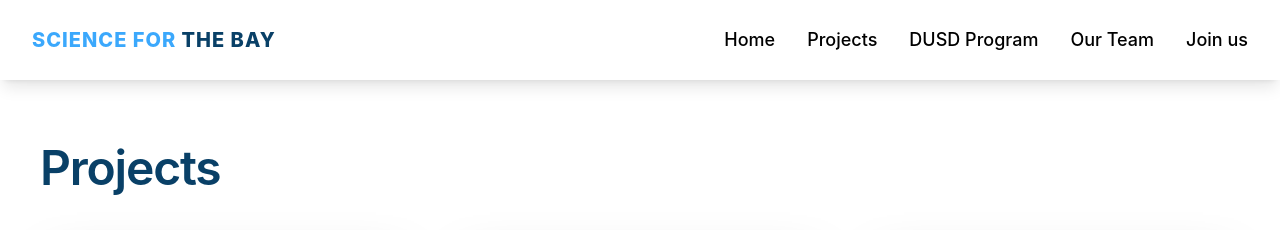
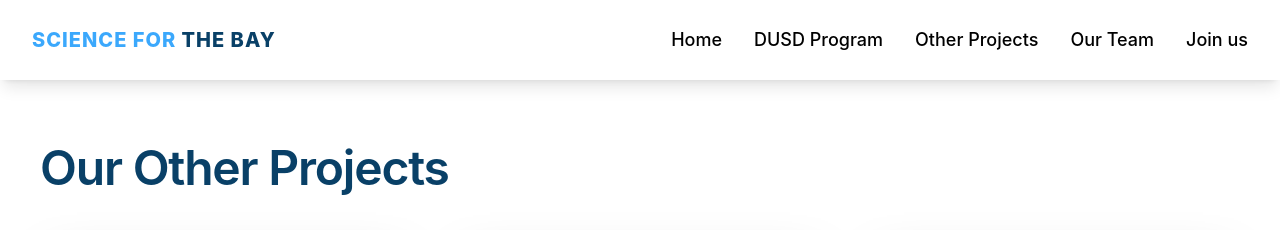
Before and after one commit to SahasKoka/ScienceForTheBayWebsite, a Next.js app: page /projects in a window 1280 px wide. Shown: the top 230 px of the page. Built offline with nearby package versions, Linux system fonts and the light colour scheme.

Commit message:
Change page order
Signed-off-by: Lukas Somwong <93167066+ItsJustLukas78@users.noreply.github.com>

```diff
--- a/src/app/projects/page.tsx
+++ b/src/app/projects/page.tsx
@@ -8,7 +8,7 @@ export default function ProjectPage() {
       <section className="mx-10">
         <div className="mx-auto flex max-w-screen-xl flex-col">
           <h1 className="mb-10 max-w-2xl scroll-m-24 text-3xl font-semibold leading-none tracking-tight text-primary md:text-4xl xl:text-5xl">
-            Projects
+            Our Other Projects
           </h1>
           <div className="grid grid-cols-1 gap-10 md:grid-cols-2 xl:grid-cols-3">
             {Projects.map((project: ProjectType) => (
--- a/src/components/Footer.tsx
+++ b/src/components/Footer.tsx
@@ -29,8 +29,8 @@ export function Footer() {
       <div className="flex xl:flex-row sm:flex-col flex-row gap-7 mt-3 [&>*]:font-medium [&>*]:h-min [&>*]:transition-colors [&>*]:duration-500">
         <div className="flex flex-col gap-7 sm:flex-row">
           <Link href="/" className="hover:text-[var(--ascent-color)]">Home</Link>
-          <Link href="/projects" className="hover:text-[var(--ascent-color)]">Projects</Link>
           <Link href="/dusd" className="hover:text-[var(--ascent-color)]">DUSD Program</Link>
+          <Link href="/projects" className="hover:text-[var(--ascent-color)]">Other Projects</Link>
         </div>
         <div className="flex flex-col gap-7 sm:flex-row">
          <Link href="/team" className="hover:text-[var(--ascent-color)]">Our Team</Link>
--- a/src/components/NavBar.tsx
+++ b/src/components/NavBar.tsx
@@ -33,8 +33,8 @@ export function NavBar() {
         </div>
         <div  className="hidden justify-center items-center space-x-8 lg:flex ml-auto sm:text-lg text-sm [&>*]:font-medium [&>*]:h-min [&>*]:transition-colors [&>*]:duration-500">
           <Link href="/" className="hover:text-[var(--ascent-color)]">Home</Link>
-          <Link href="/projects" className="hover:text-[var(--ascent-color)]">Projects</Link>
           <Link href="/dusd" className="hover:text-[var(--ascent-color)]">DUSD Program</Link>
+          <Link href="/projects" className="hover:text-[var(--ascent-color)]">Other Projects</Link>
           <Link href="/team" className="hover:text-[var(--ascent-color)]">Our Team</Link>
           <Link href="/join" className="hover:text-[var(--ascent-color)]">Join us</Link>
         </div>
@@ -44,11 +44,11 @@ export function NavBar() {
           <Link href="/" className="flex items-center space-x-2 hover:text-[var(--ascent-color)]">
             <span>Home</span>
           </Link>
-          <Link href="/projects" className="flex items-center space-x-2 hover:text-[var(--ascent-color)]">
-            <span>Projects</span>
-          </Link>
           <Link href="/dusd" className="flex items-center space-x-2 hover:text-[var(--ascent-color)]">
             <span>DUSD Program</span>
+          </Link>
+          <Link href="/projects" className="flex items-center space-x-2 hover:text-[var(--ascent-color)]">
+            <span>Other Projects</span>
           </Link>
           <Link href="/team" className="flex items-center space-x-2 hover:text-[var(--ascent-color)]">
             <span>Our Team</span>
```
